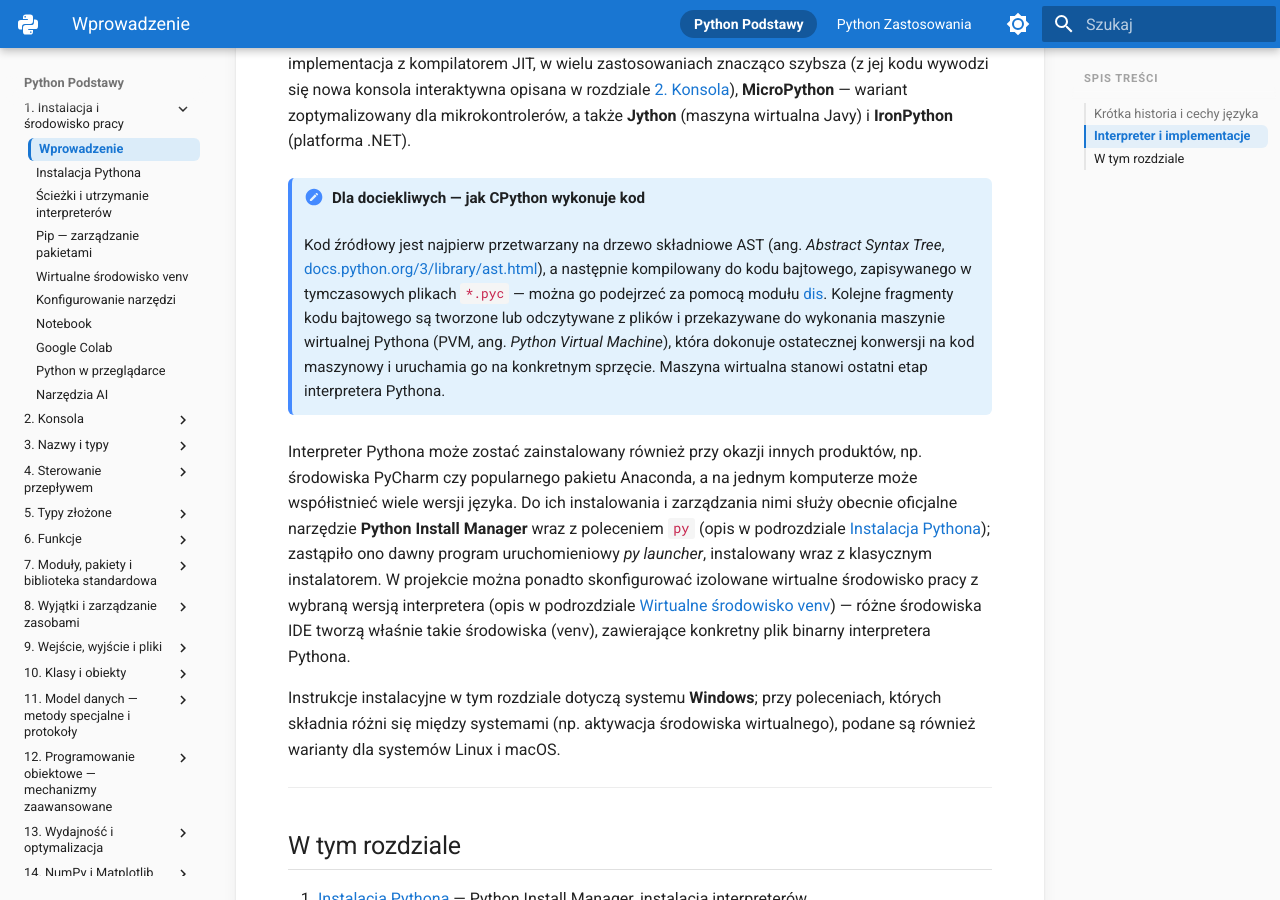
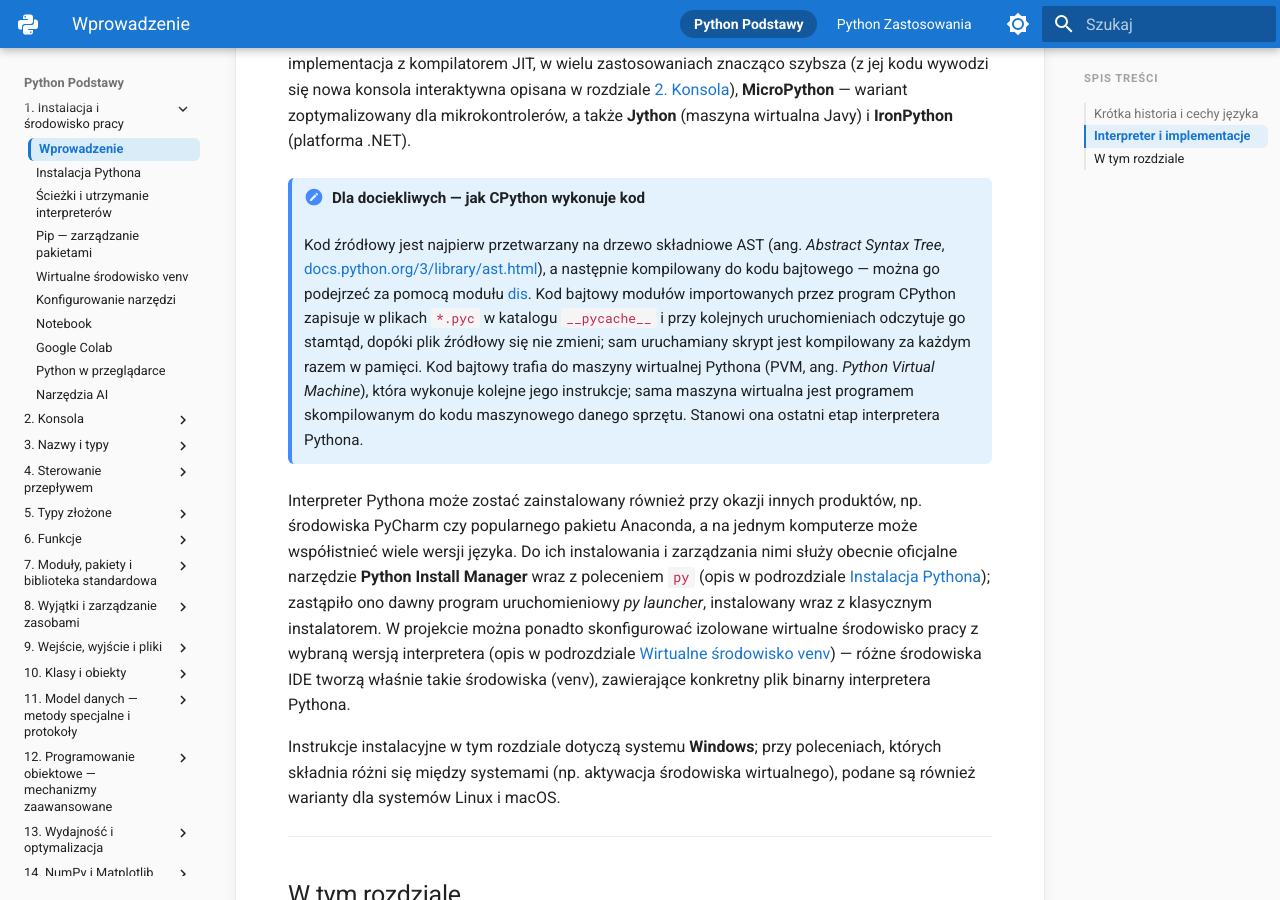
Before and after one commit to witoldprzygoda/python-notatki, an MkDocs documentation site: the page built from docs/01-instalacja/index.md, in a window 1280 px wide and 900 px high, scrolled down 1052 px. Built offline with MkDocs 1.6.1 and Material for MkDocs 9.7.7, drawn with Linux system fonts in a browser that asks for light colours.

Commit message:
Correct the bytecode cache description and note that bare pip may be missing
CPython stores the bytecode of imported modules in __pycache__/*.pyc and reuses it while the source is unchanged; the script itself is compiled in memory on every run (checked with 3.14.8), so the files are not temporary. The virtual machine executes bytecode instructions rather than converting them to machine code. On a machine set up only with the Install Manager, pip.exe lives in %LocalAppData%\Python\bin, which is not on PATH by default, so a bare pip command fails (recorded in Windows Sandbox while preparing the W01 slides).

Co-Authored-By: Claude Opus 5.5 <noreply@anthropic.com>

```diff
--- a/docs/01-instalacja/index.md
+++ b/docs/01-instalacja/index.md
@@ -21,12 +21,14 @@ Istnieją różne implementacje języka Python; w niniejszych notatkach używamy
 !!! note "Dla dociekliwych — jak CPython wykonuje kod"
     Kod źródłowy jest najpierw przetwarzany na drzewo składniowe AST (ang. *Abstract
     Syntax Tree*, [docs.python.org/3/library/ast.html](https://docs.python.org/3/library/ast.html)),
-    a następnie kompilowany do kodu bajtowego, zapisywanego w tymczasowych plikach
-    `*.pyc` — można go podejrzeć za pomocą modułu [dis](https://docs.python.org/3/library/dis.html).
-    Kolejne fragmenty kodu bajtowego są tworzone lub odczytywane z plików i przekazywane
-    do wykonania maszynie wirtualnej Pythona (PVM, ang. *Python Virtual Machine*), która
-    dokonuje ostatecznej konwersji na kod maszynowy i uruchamia go na konkretnym
-    sprzęcie. Maszyna wirtualna stanowi ostatni etap interpretera Pythona.
+    a następnie kompilowany do kodu bajtowego — można go podejrzeć za pomocą modułu
+    [dis](https://docs.python.org/3/library/dis.html). Kod bajtowy modułów importowanych
+    przez program CPython zapisuje w plikach `*.pyc` w katalogu `__pycache__` i przy
+    kolejnych uruchomieniach odczytuje go stamtąd, dopóki plik źródłowy się nie zmieni;
+    sam uruchamiany skrypt jest kompilowany za każdym razem w pamięci. Kod bajtowy trafia
+    do maszyny wirtualnej Pythona (PVM, ang. *Python Virtual Machine*), która wykonuje
+    kolejne jego instrukcje; sama maszyna wirtualna jest programem skompilowanym do kodu
+    maszynowego danego sprzętu. Stanowi ona ostatni etap interpretera Pythona.
 
 Interpreter Pythona może zostać zainstalowany również przy okazji innych produktów, np. środowiska PyCharm czy popularnego pakietu Anaconda, a na jednym komputerze może współistnieć wiele wersji języka. Do ich instalowania i zarządzania nimi służy obecnie oficjalne narzędzie **Python Install Manager** wraz z poleceniem `py` (opis w podrozdziale [Instalacja Pythona](instalacja.md)); zastąpiło ono dawny program uruchomieniowy *py launcher*, instalowany wraz z klasycznym instalatorem. W projekcie można ponadto skonfigurować izolowane wirtualne środowisko pracy z wybraną wersją interpretera (opis w podrozdziale [Wirtualne środowisko venv](venv.md)) — różne środowiska IDE tworzą właśnie takie środowiska (venv), zawierające konkretny plik binarny interpretera Pythona.
 
```
Also changed, not shown: docs/01-instalacja/pip.md (+1 -1 lines).
